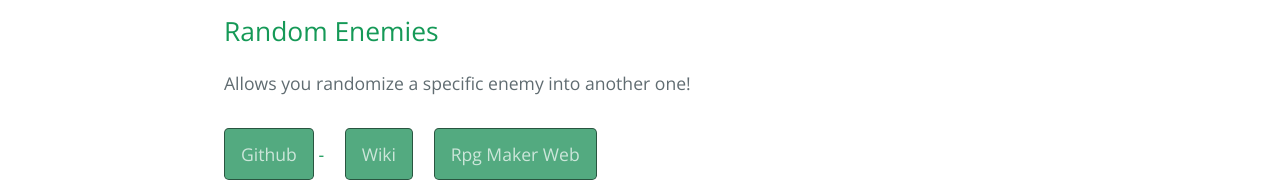
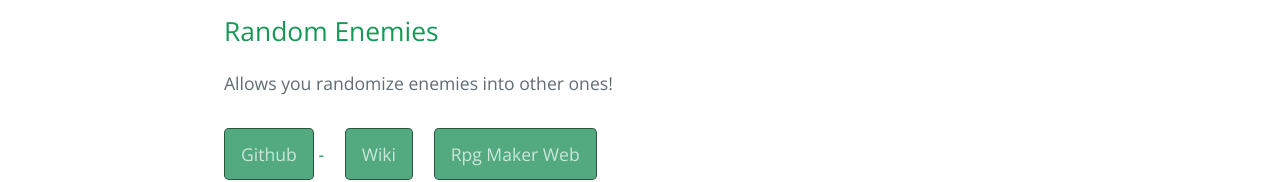
Before and after one commit to RexGit/General, a plain HTML site: page index.html in a window 1280 px wide. Shown: the part 548-730 px from the top of the page. Drawn offline with nearby package versions, Linux system fonts and the light colour scheme.

Commit message:
: description didn't make sense.

```diff
--- a/index.html
+++ b/index.html
@@ -28,7 +28,7 @@
 <h2>
 <a id="random-enemies" class="anchor" href="#random-enemies" aria-hidden="true"><span class="octicon octicon-link"></span></a>Random Enemies</h2>
 
-<p>Allows you randomize a specific enemy into another one!</p>
+<p>Allows you randomize enemies into other ones!</p>
 <h4>
 <a href="https://github.com/RexGit/Random-Enemies" class="btn">Github</a>
 - <a href="https://github.com/RexGit/Random-Enemies/wiki" class="btn">Wiki</a> <a href="http://forums.rpgmakerweb.com/index.php?/topic/48224-random-enemies/" class="btn">Rpg Maker Web</a>
```
